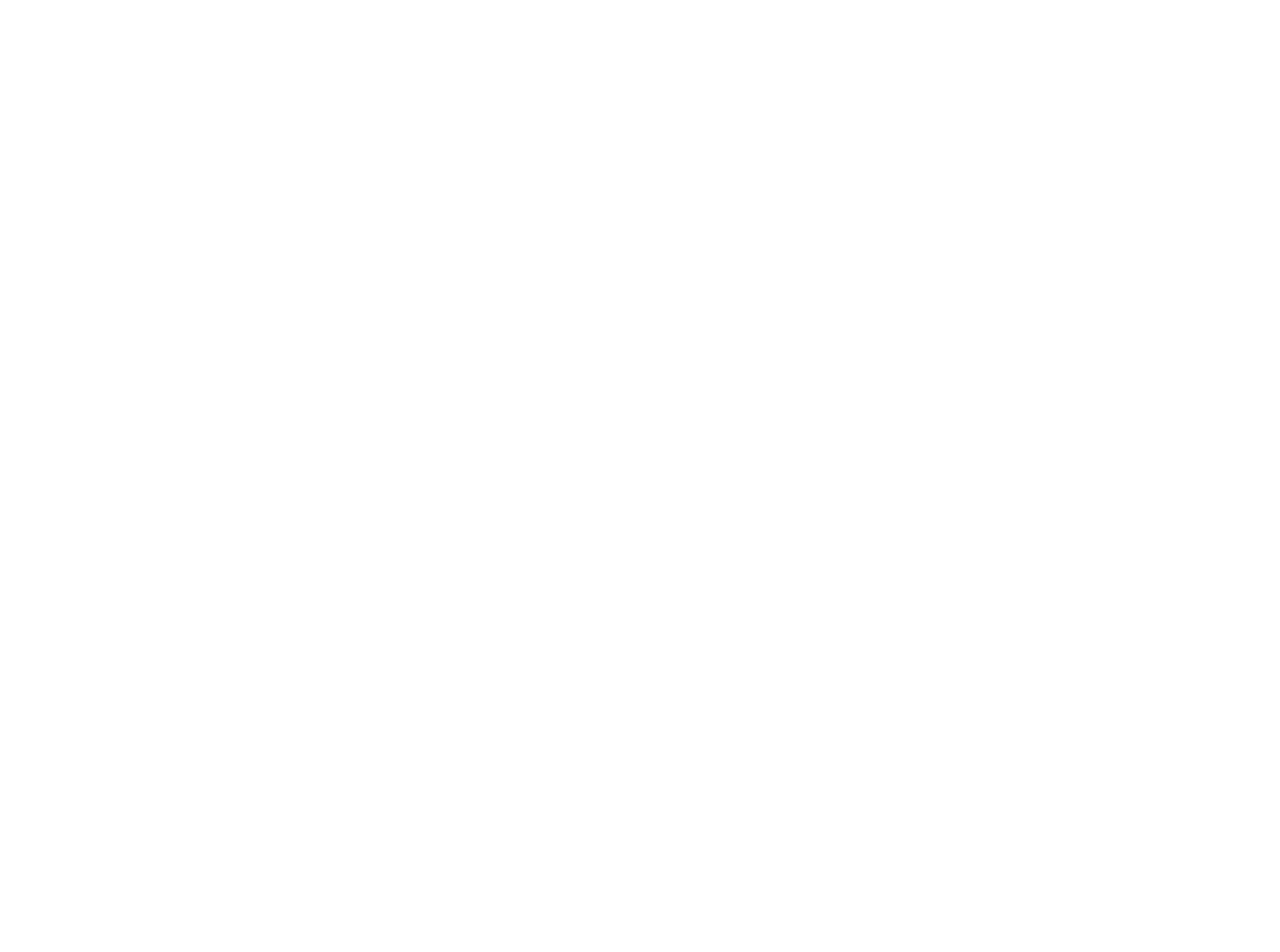
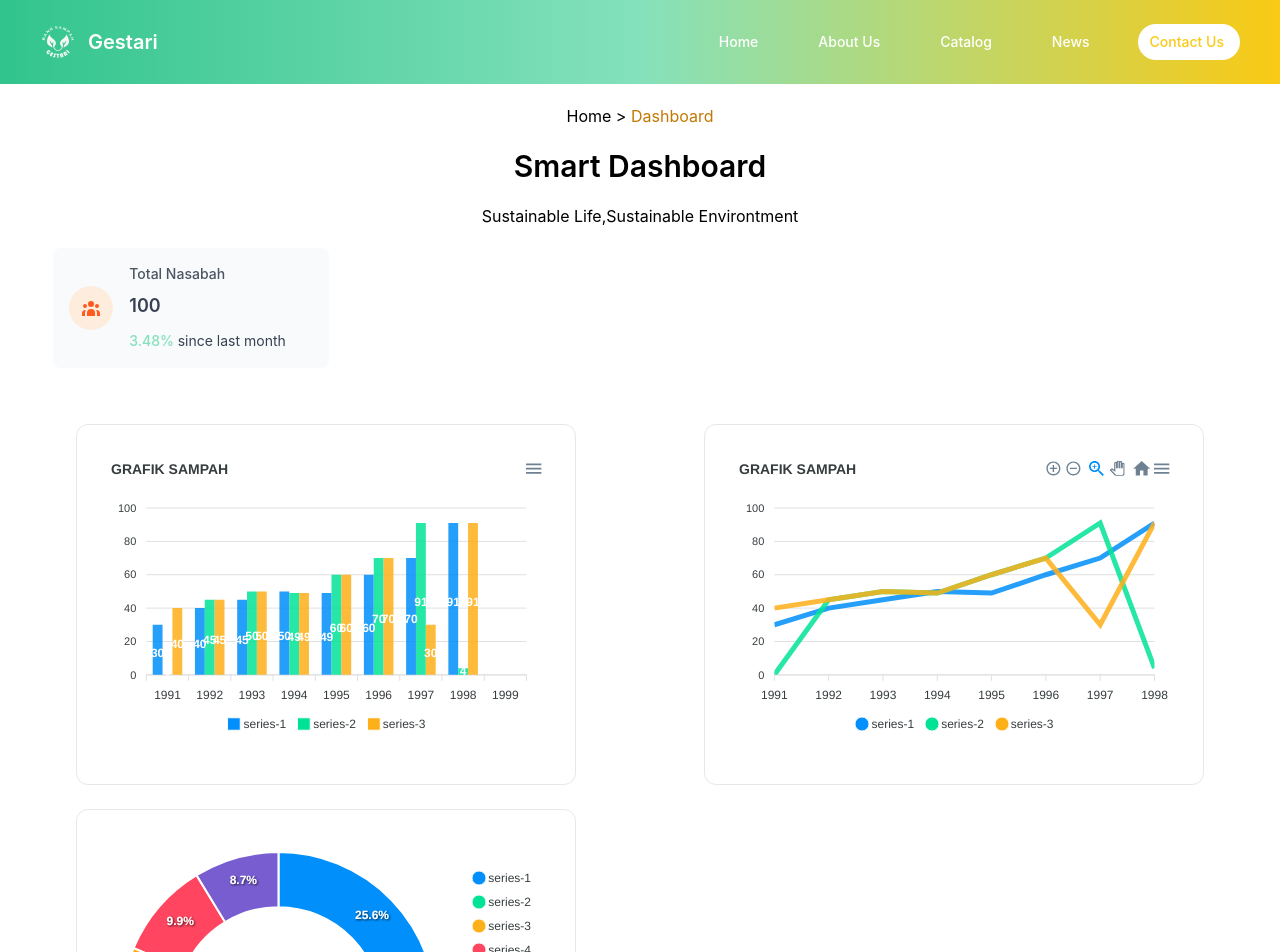
Before and after one commit to syihabudin081/gestari-front-end, a React (Create React App) app: page /dashboard in a window 1280 px wide. Before the commit this address had no page. Shown: the top 952 px of the page. Before the commit the page ends 800 px from the top, so only its background shows below. Built offline with nearby package versions, Linux system fonts and the light colour scheme; what tw-elements would draw is missing.

Commit message:
dashboard done, tinggal nunggu api

```diff
--- a/package.json
+++ b/package.json
@@ -6,10 +6,12 @@
     "@testing-library/jest-dom": "^5.16.5",
     "@testing-library/react": "^13.4.0",
     "@testing-library/user-event": "^13.5.0",
+    "apexcharts": "^3.36.3",
     "axios": "^1.2.0",
     "flowbite": "^1.5.4",
     "flowbite-react": "^0.3.5",
     "react": "^18.2.0",
+    "react-apexcharts": "^1.4.0",
     "react-dom": "^18.2.0",
     "react-multi-carousel": "^2.8.2",
     "react-router-dom": "^6.4.3",
--- a/src/App.js
+++ b/src/App.js
@@ -10,6 +10,7 @@
 import Catalog from "./pages/Catalog";
 import Journey from "./pages/journey";
 import Contactus from "./pages/contactus";
+import Dashboard from "./pages/dashboard";
 function App() {
   return (
     // <>
@@ -18,7 +19,6 @@
     //   <Footer/>
     // </>
     <BrowserRouter>
-
       <Routes>
         <Route
           path="/"
@@ -70,8 +70,15 @@
             </>
           }
         />
+        <Route
+          path="/dashboard"
+          element={
+            <LayoutLanding>
+              <Dashboard />
+            </LayoutLanding>
+          }
+        />
       </Routes>
-
     </BrowserRouter>
   );
 }
--- a/src/component/mainnews.js
+++ b/src/component/mainnews.js
@@ -35,7 +35,7 @@
             data.map((res, index) => {
               return (
                 <>
-                  <div className="mb-6 lg:mb-0 shadow p-5 rounded">
+                  <div className="mb-6 lg:mb-0 shadow p-5 rounded" key={res.id}>
                     <div>
                       <div
                         className="relative overflow-hidden bg-no-repeat bg-cover  ripple shadow-lg rounded-lg mb-6"
--- /dev/null
+++ b/src/pages/dashboard.jsx
@@ -0,0 +1,117 @@
+import React, { useState } from "react";
+import Chart from "react-apexcharts";
+function Dashboard() {
+  const series = [
+    {
+      name: "series-1",
+      data: [30, 40, 45, 50, 49, 60, 70, 91],
+    },
+    {
+      name: "series-2",
+      data: [0, 45, 50, 49, 60, 70, 91, 4],
+    },
+    {
+      name: "series-3",
+      data: [40, 45, 50, 49, 60, 70, 30, 91],
+    },
+  ];
+  const options = {
+    chart: {
+      id: "basic-bar",
+    },
+    title: {
+      text: "GRAFIK SAMPAH",
+    },
+    xaxis: {
+      categories: [1991, 1992, 1993, 1994, 1995, 1996, 1997, 1998, 1999],
+    },
+  };
+
+  const label = {
+    labels: ["A", "B", "C", "D", "E"],
+  };
+  const optionDonut = {};
+
+  return (
+    <div>
+      {/* component */}
+      <div className="flex flex-col items-center text-center gap-5 my-5">
+        <span>
+          Home {">"} <span className="text-yellow-500">Dashboard</span>
+        </span>
+        <h1 className="text-3xl font-semibold">Smart Dashboard</h1>
+        <h1 className=" font-normal">
+          Sustainable Life,Sustainable Environtment
+        </h1>
+      </div>
+      <div className="ml-auto mb-6 ">
+        <div class="grid gap-6 mb-8 md:grid-cols-2 xl:grid-cols-4 grid-cols-2   w-11/12 mx-auto">
+          <div class="min-w-0 rounded-lg shadow-xs overflow-hidden bg-slate-50 dark:bg-gray-800">
+            <div class="p-4 flex items-center">
+              <div class="p-3 rounded-full text-orange-500 dark:text-orange-100 bg-orange-100 dark:bg-orange-500 mr-4">
+                <svg fill="currentColor" viewBox="0 0 20 20" class="w-5 h-5">
+                  <path d="M13 6a3 3 0 11-6 0 3 3 0 016 0zM18 8a2 2 0 11-4 0 2 2 0 014 0zM14 15a4 4 0 00-8 0v3h8v-3zM6 8a2 2 0 11-4 0 2 2 0 014 0zM16 18v-3a5.972 5.972 0 00-.75-2.906A3.005 3.005 0 0119 15v3h-3zM4.75 12.094A5.973 5.973 0 004 15v3H1v-3a3 3 0 013.75-2.906z"></path>
+                </svg>
+              </div>
+              <div>
+                <p class="mb-2 text-sm font-medium text-gray-600 dark:text-gray-400">
+                  Total Nasabah
+                </p>
+                <p class="text-lg mb-2 font-semibold text-gray-700 dark:text-gray-200">
+                  100
+                </p>
+                <span class="text-sm font-normal text-gray-700 dark:text-gray-200">
+                  <span class="text-green-300 font-medium">3.48% </span>since
+                  last month
+                </span>
+              </div>
+            </div>
+          </div>
+        </div>
+        <div className="px-6 py-6 2xl:container">
+          <div className="grid grid-rows md:grid-cols-2  gap-6  ">
+            <div className="flex items-center justify-center">
+              <div className="h-full py-8 px-6 space-y-6 rounded-xl border border-gray-200 bg-white">
+                <div>
+                  <Chart
+                    options={options}
+                    series={series}
+                    type="bar"
+                    width="450"
+                  />
+                </div>
+              </div>
+            </div>
+            <div className="flex items-center justify-center">
+              <div className="h-full py-8 px-6 space-y-6 rounded-xl border border-gray-200 bg-white">
+                <div>
+                  <Chart
+                    options={options}
+                    series={series}
+                    type="line"
+                    width="450"
+                  />
+                </div>
+              </div>
+            </div>
+            <div className="flex items-center justify-center">
+              <div className="h-full py-8 px-6 space-y-6 rounded-xl border border-gray-200 bg-white">
+                <div>
+                  <Chart
+                    options={optionDonut}
+                    series={[44, 55, 41, 17, 15]}
+                    label={["A", "B", "C", "D", "E"]}
+                    type="donut"
+                    width="450"
+                  />
+                </div>
+              </div>
+            </div>
+          </div>
+        </div>
+      </div>
+    </div>
+  );
+}
+
+export default Dashboard;
```
Also changed, not shown: src/component/sidebarnews.js (+47 -79 lines), 1 other file (tests, documents, lock files or other folders). Lines whose indentation alone changed are shown as unchanged.
